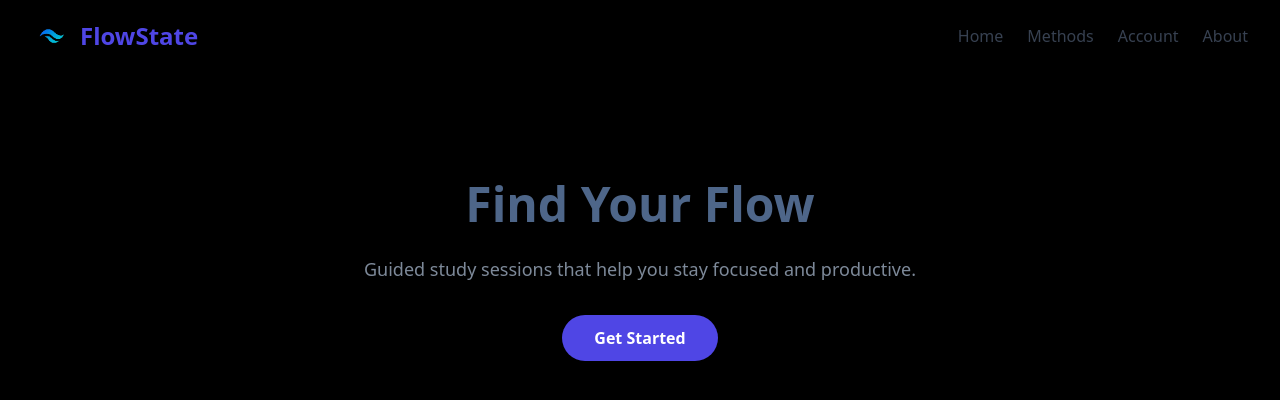
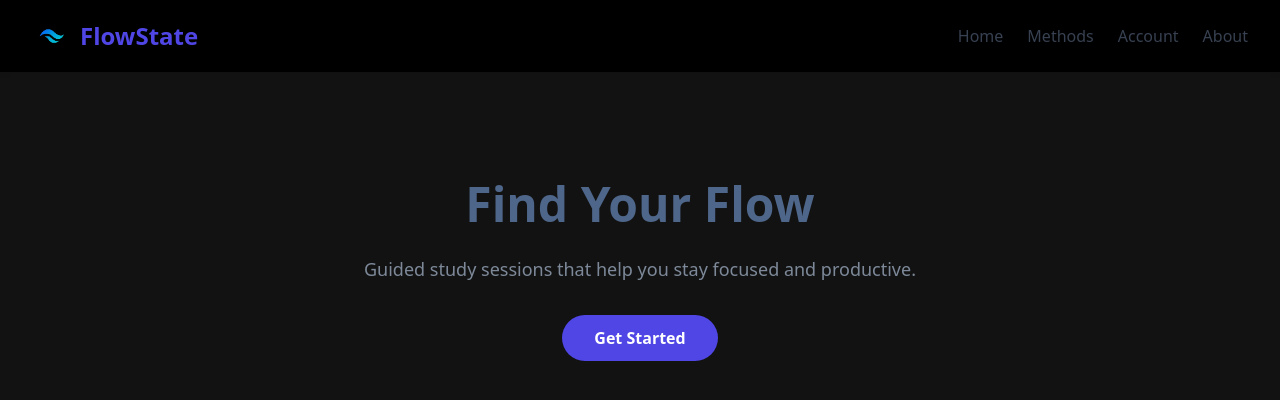
Before and after one commit to owenwillis8/studyappnew, a React (Vite) app: page / in a window 1280 px wide. Shown: the top 400 px of the page. Built offline with nearby package versions, Linux system fonts and the light colour scheme.

Commit message:
color change

```diff
--- a/src/index.css
+++ b/src/index.css
@@ -22,7 +22,7 @@
 
 
 body {
-  background-color: #000000;
+  background-color: #121212;
   color: #111827;
   line-height: 1.5;
 }
```
